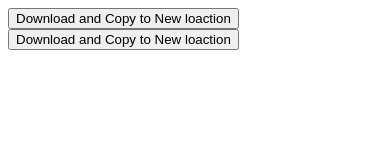
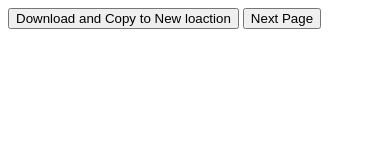
Before and after one commit to ismael-jimoh/PGB3.5.0-Test, a plain HTML site: page TestDLoad.html in a window 390 px wide. Drawn offline with Linux system fonts and the light colour scheme; some packages are replaced by stand-ins of ours.

```diff
--- a/TestDLoad.html
+++ b/TestDLoad.html
@@ -31,6 +31,6 @@
 	</head>
 	<body>
 		<button onclick="downloadFile()">Download and Copy to New loaction</button>
-		<button onclick="openTest2()">Download and Copy to New loaction</button>
+		<button onclick="openTest2()">Next Page</button>
 	</body>
 </html>
```
